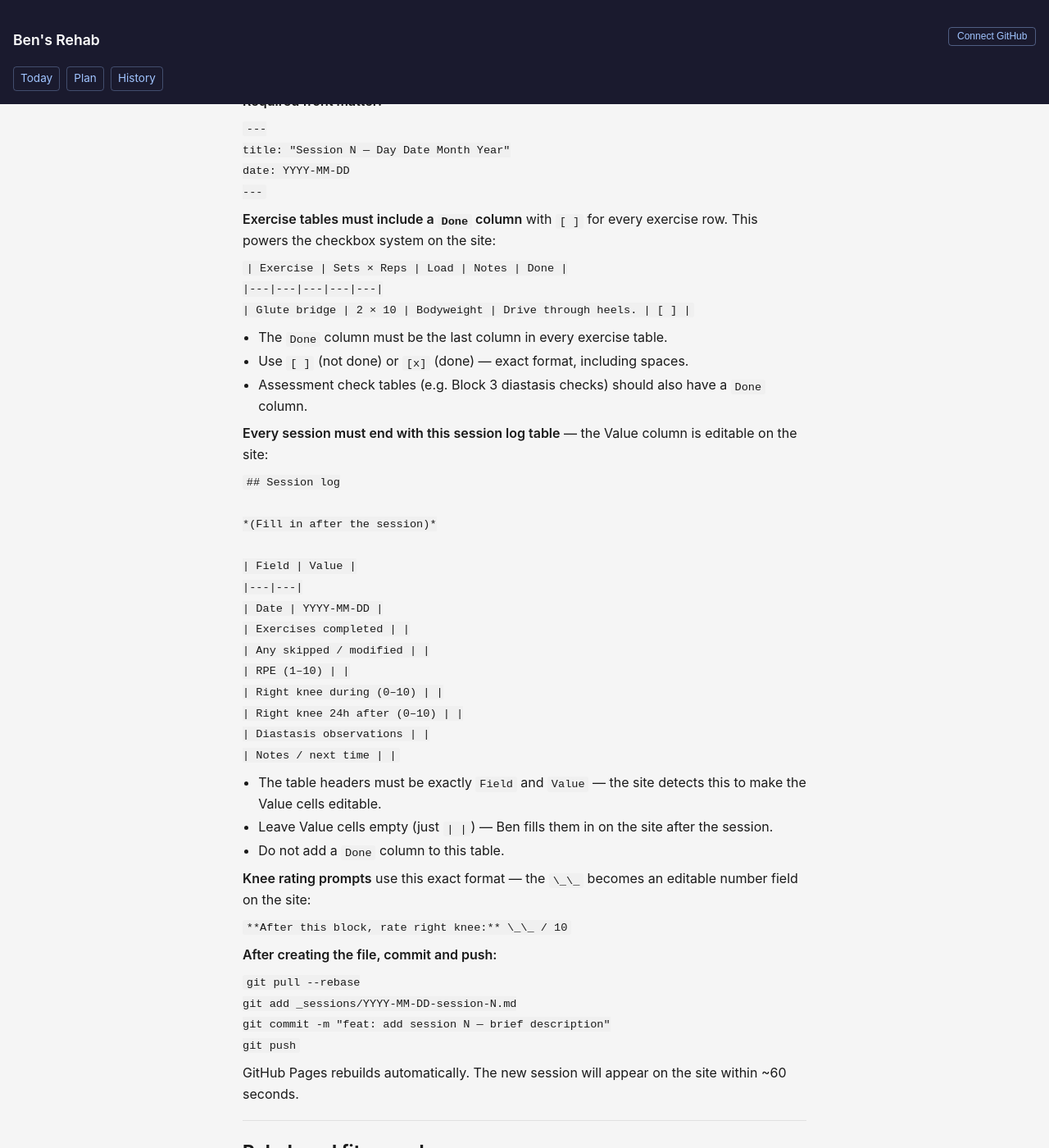
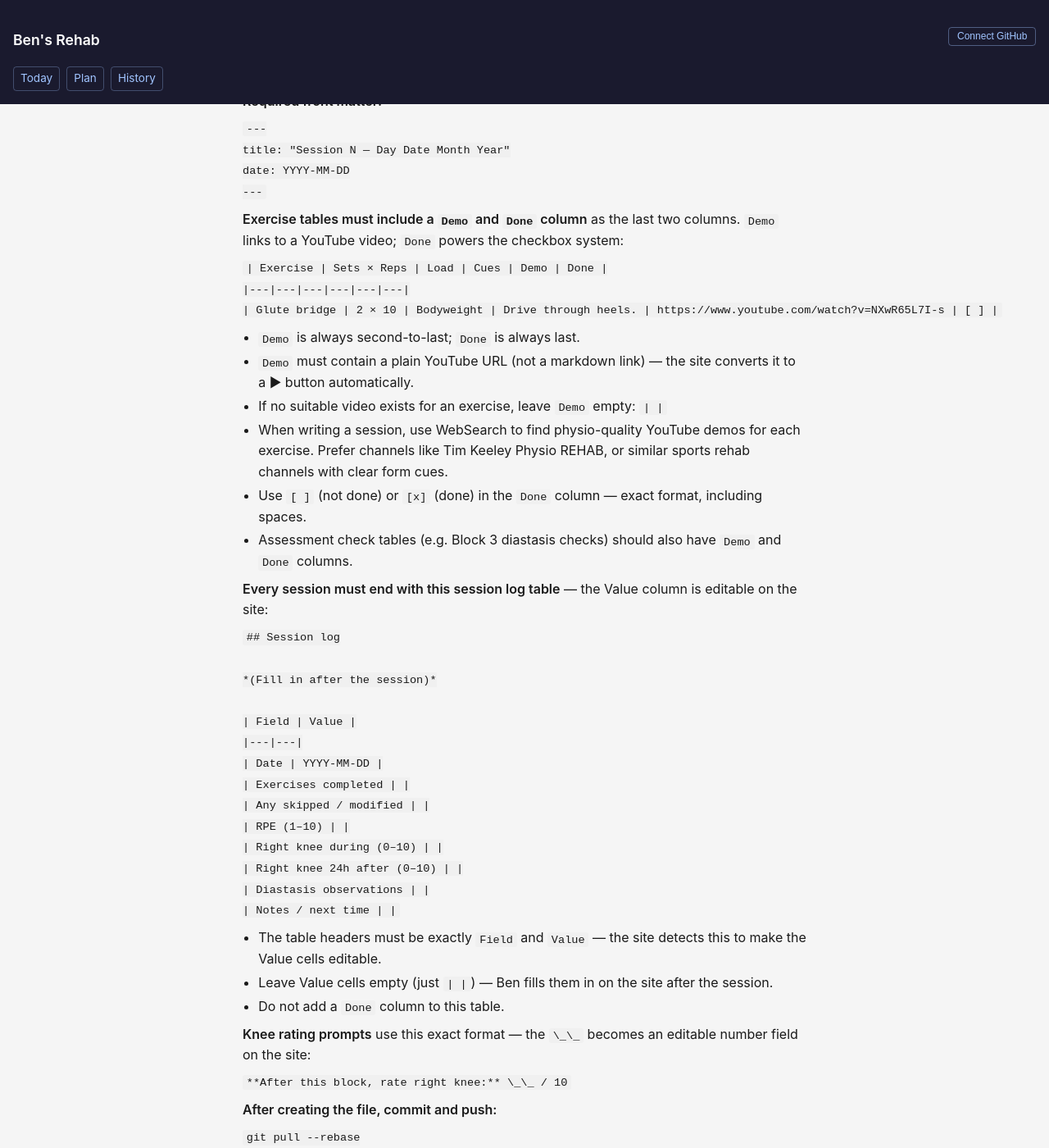
Before and after one commit to oharab/oharab.github.io, a Jekyll site: the page built from CLAUDE.md, in a window 1280 px wide and 1400 px high, scrolled down 1098 px. Shown: the whole window at 82% size. Built offline with Jekyll 4.4.1, drawn with Linux system fonts in a browser that asks for light colours; our own code applies the rules of GitHub Pages for plain Markdown files.

Commit message:
feat: add YouTube demo links to exercise tables

````diff
--- a/CLAUDE.md
+++ b/CLAUDE.md
@@ -36,17 +36,20 @@ date: YYYY-MM-DD
 ---
 ```
 
-**Exercise tables must include a `Done` column** with `[ ]` for every exercise row. This powers the checkbox system on the site:
+**Exercise tables must include a `Demo` and `Done` column** as the last two columns. `Demo` links to a YouTube video; `Done` powers the checkbox system:
 
 ```markdown
-| Exercise | Sets × Reps | Load | Notes | Done |
-|---|---|---|---|---|
-| Glute bridge | 2 × 10 | Bodyweight | Drive through heels. | [ ] |
+| Exercise | Sets × Reps | Load | Cues | Demo | Done |
+|---|---|---|---|---|---|
+| Glute bridge | 2 × 10 | Bodyweight | Drive through heels. | https://www.youtube.com/watch?v=NXwR65L7I-s | [ ] |
 ```
 
-- The `Done` column must be the last column in every exercise table.
-- Use `[ ]` (not done) or `[x]` (done) — exact format, including spaces.
-- Assessment check tables (e.g. Block 3 diastasis checks) should also have a `Done` column.
+- `Demo` is always second-to-last; `Done` is always last.
+- `Demo` must contain a plain YouTube URL (not a markdown link) — the site converts it to a ▶ button automatically.
+- If no suitable video exists for an exercise, leave `Demo` empty: `| |`
+- When writing a session, use WebSearch to find physio-quality YouTube demos for each exercise. Prefer channels like Tim Keeley Physio REHAB, or similar sports rehab channels with clear form cues.
+- Use `[ ]` (not done) or `[x]` (done) in the `Done` column — exact format, including spaces.
+- Assessment check tables (e.g. Block 3 diastasis checks) should also have `Demo` and `Done` columns.
 
 **Every session must end with this session log table** — the Value column is editable on the site:
 
--- a/_layouts/default.html
+++ b/_layouts/default.html
@@ -194,6 +194,18 @@
     .upcoming-box ul { margin: 0.6rem 0 0.2rem 1rem; }
     .upcoming-box a { color: #1a1a2e; }
 
+    /* Demo links */
+    .demo-link {
+      display: inline-block;
+      font-size: 1.1rem;
+      color: #c00;
+      text-decoration: none;
+      padding: 0.1rem 0.4rem;
+      border-radius: 4px;
+    }
+
+    .demo-link:hover { background: #fff0f0; }
+
     /* Session log inputs */
     .log-input {
       width: 100%;
````
Also changed, not shown: _sessions/2026-04-30-session-1.md (+28 -28 lines), index.md (+11 -0 lines).
